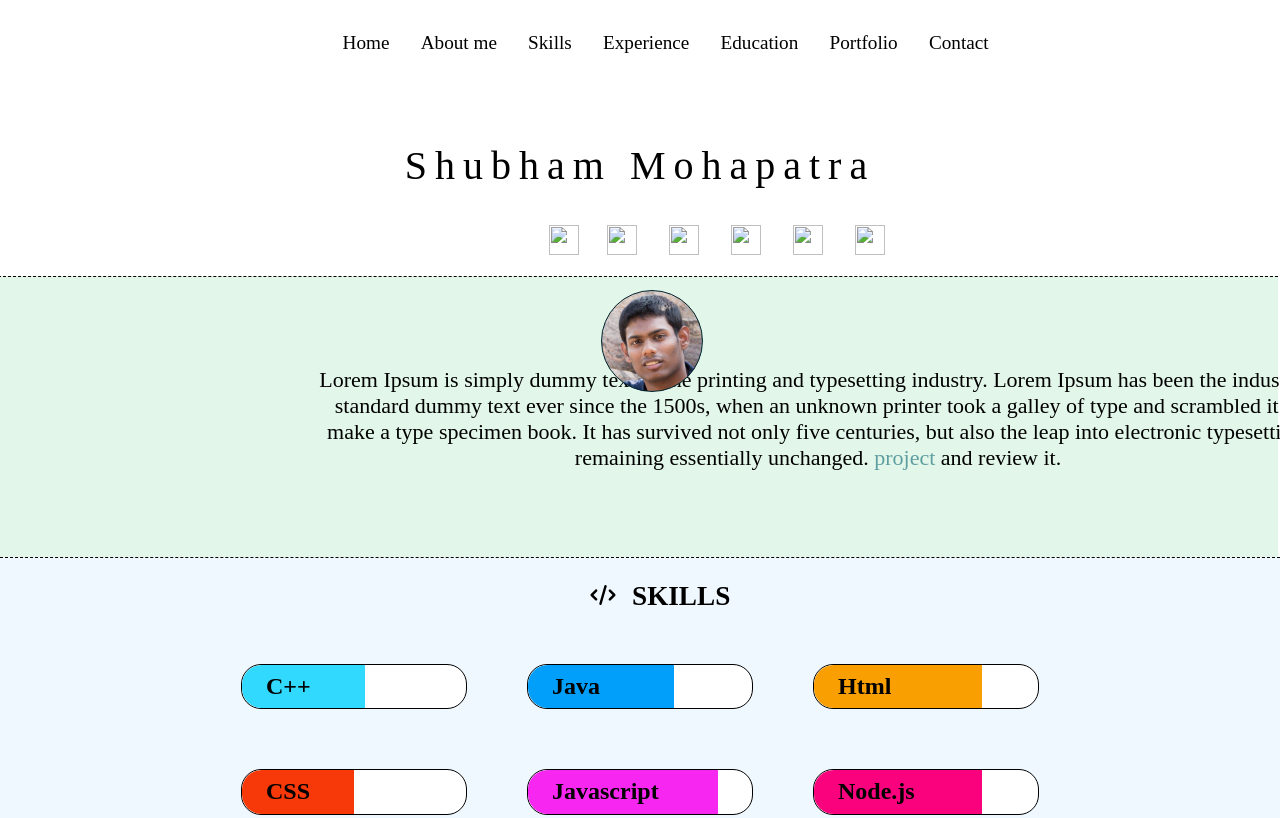
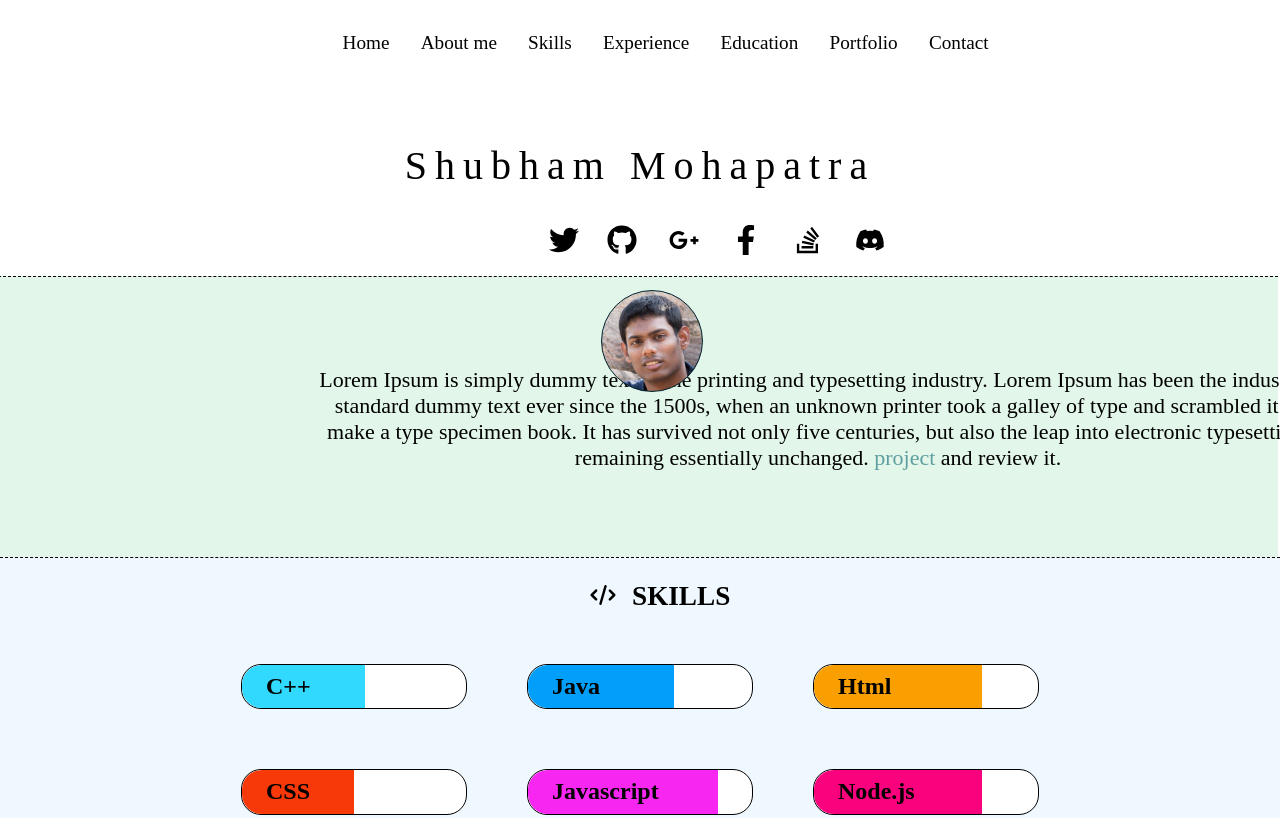
Before and after one commit to Shubhammhp/resume_template, a plain HTML site: page index.html in a window 1280 px wide. Shown: the top 818 px of the page. Drawn offline with Linux system fonts and the light colour scheme; the site is published under a folder, as on GitHub Pages, so addresses that start at the root find nothing.

Commit message:
Update index.html

```diff
--- a/index.html
+++ b/index.html
@@ -37,12 +37,12 @@
             <h1 id="name">Shubham Mohapatra </h1>
 
             <ul id="social">
-                <li> <a href="http://twitter.com"><img src="/twitter.svg" height="30px 30px" > </a>
-                <li> <a href="http://github.com"><img src="/github.svg" height="30px" width="30px"></a></li>
-                <li> <a href="http://googleplus.com"><img src="/google-plus-g.svg" height="30px" width="30px"></a></li>
-                <li> <a href="http://facebook.com"><img src="/facebook-f.svg" height="30px" width="30px"></a></li>
-                <li> <a href="http://stackoverflow.com"><img src="/stack-overflow.svg" height="30px" width="30px"></a></li>
-                <li> <a href="http://discord.com"><img src="/discord.svg" height="30px" width="30px"></a></li>
+                <li> <a href="http://twitter.com"><img src="./twitter.svg" height="30px 30px" > </a>
+                <li> <a href="http://github.com"><img src="./github.svg" height="30px" width="30px"></a></li>
+                <li> <a href="http://googleplus.com"><img src="./google-plus-g.svg" height="30px" width="30px"></a></li>
+                <li> <a href="http://facebook.com"><img src="./facebook-f.svg" height="30px" width="30px"></a></li>
+                <li> <a href="http://stackoverflow.com"><img src="./stack-overflow.svg" height="30px" width="30px"></a></li>
+                <li> <a href="http://discord.com"><img src="./discord.svg" height="30px" width="30px"></a></li>
             </ul>
 
             <div id="image">
@@ -287,9 +287,9 @@
                             <li> <a href="http://twitter.com" target="_blank"><img src="./twitter.svg" height="30px 30px" > </a>
                             <li> <a href="http://github.com" target="_blank"><img src="./github.svg" height="30px" width="30px"></a></li>
                             <li> <a href="http://googleplus.com" target="_blank"><img src="./google-plus-g.svg" height="30px" width="30px"></a></li>
-                            <li> <a href="http://facebook.com" target="_blank"><img src="/facebook-f.svg" height="30px" width="30px"></a></li>
-                            <li> <a href="http://stackoverflow.com" target="_blank"><img src="/stack-overflow.svg" height="30px" width="30px"></a></li>
-                            <li> <a href="http://discord.com" target="_blank"><img src="/discord.svg" height="30px" width="30px"></a></li>
+                            <li> <a href="http://facebook.com" target="_blank"><img src="./facebook-f.svg" height="30px" width="30px"></a></li>
+                            <li> <a href="http://stackoverflow.com" target="_blank"><img src="./stack-overflow.svg" height="30px" width="30px"></a></li>
+                            <li> <a href="http://discord.com" target="_blank"><img src="./discord.svg" height="30px" width="30px"></a></li>
                         </ul>
                     </div>
             </section>
```
